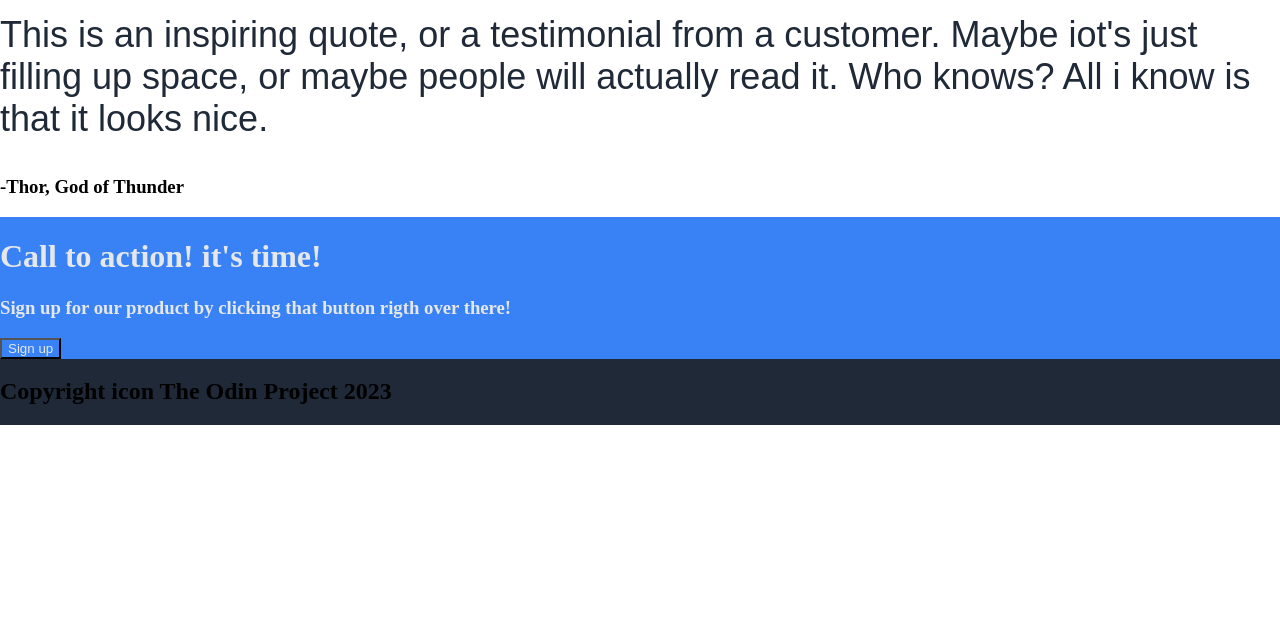
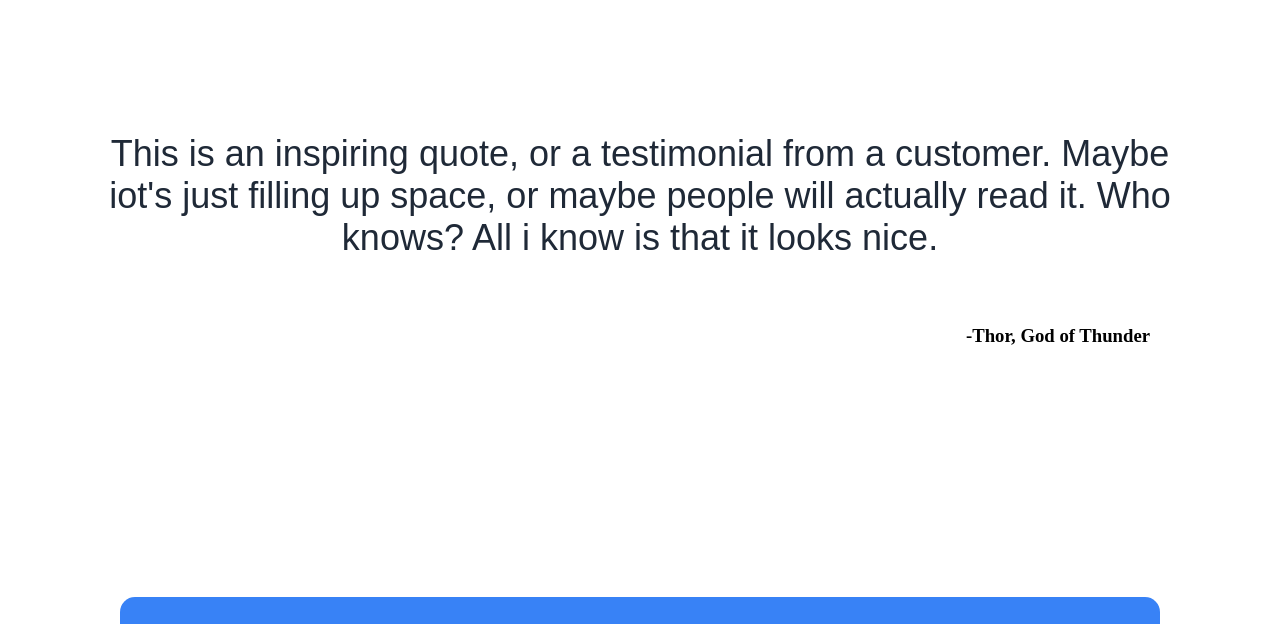
Before and after one commit to R0ttm/Proyect-landing-page, a plain HTML site: page index.html in a window 1280 px wide. Shown: the part 799-1423 px from the top of the page. Before the commit the page ends 1224 px from the top, so only its background shows below. Drawn offline with Linux system fonts and the light colour scheme.

Commit message:
fix: index body has been centered

```diff
--- a/index.html
+++ b/index.html
@@ -72,11 +72,13 @@
     </div>
 
     <div class="container-quote">
-        <p>
-            This is an inspiring quote, or a testimonial from a customer.
-            Maybe iot's just filling up space, or maybe people will actually
-            read it. Who knows? All i know is that it looks nice.
-        </p>
+        <div class="text-quote">
+            <p>
+                This is an inspiring quote, or a testimonial from a customer.
+                Maybe iot's just filling up space, or maybe people will actually
+                read it. Who knows? All i know is that it looks nice.
+            </p>
+        </div>
         <h3>-Thor, God of Thunder</h3>
     </div>
     <div class="container-signup">
--- a/styles.css
+++ b/styles.css
@@ -18,6 +18,9 @@ a{
 .header,
 .footer{
     background-color:  #1F2937;
+    margin: 0;
+    padding: 0;
+
 }
 .header .container-header h1{
     font-size: 48px;
@@ -38,6 +41,19 @@ a{
     background-color: #3882F6;
     color: #E5E7EB;
 }
+button{
+    padding: 0;
+    border: 1px;
+    width: 130px;
+    height: 40px;
+    border-radius: 8px;
+}
+.container-signup .button button{
+    border: solid;
+    border-color: #E5E7EB;
+}
+
+
 .container-quote p{
     font-size: 36px;
     font-family: 'light italic',sans-serif;
@@ -78,6 +94,7 @@ a{
     justify-content: space-around;
     gap: 18px;
     margin-bottom: 12px;
+    flex-wrap: nowrap;
 }
 
 .container-header h1{
@@ -97,18 +114,41 @@ a{
     flex-direction: column;
     align-items: center;
     gap: 18px;
+    flex-wrap: nowrap;
 }
 .container-info-imgs{
     display: flex;
     justify-content: space-around;
     align-items: center;
     gap: 120px;
+    flex-wrap: wrap;
 }
 
 .container-text-img p {
     display: flex;
     flex-shrink: 1;
     width: 160px;
-
     text-align: center;
 }
+.container-quote .text-quote{
+    text-align: center;
+    display: flex;
+    justify-content: space-evenly;
+    align-items: center;
+}
+.container-quote{
+    padding: 100px;
+}
+.container-quote h3 {
+    display: flex;
+    justify-content: flex-end;
+    margin: 30px;
+}
+.container-signup{
+    margin: 120px;
+    padding: 30px;
+    border-radius: 15px;
+    display: flex;
+    align-items: center;
+    justify-content: space-around;
+}
```
